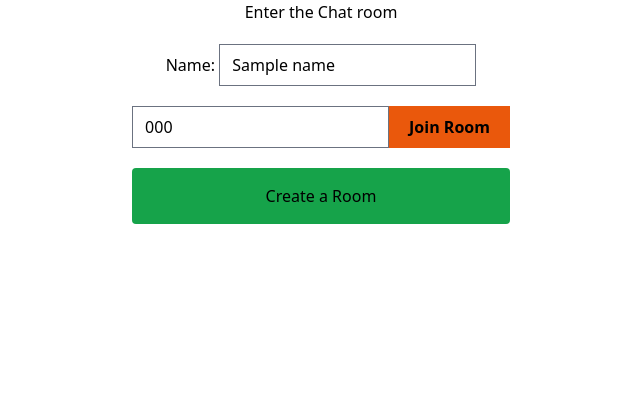
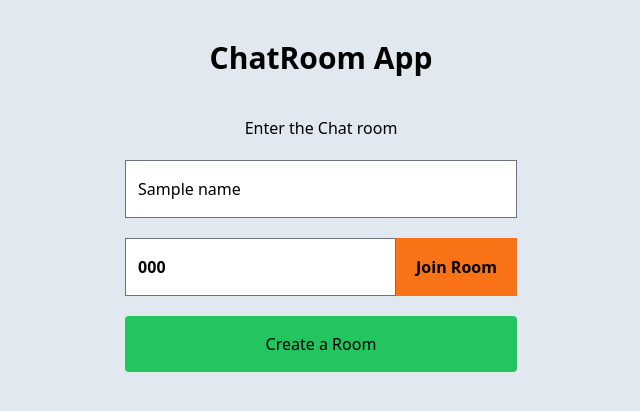
Before and after one commit to Zaker237/python-practices, a Flask app: template chatroom/templates/home.html in a window 1280 px wide. Shown: the top 411 px of the page, without its empty margins (319-959 px from the left). Run offline with Flask 2, Linux system fonts and the light colour scheme; the template is opened without the code that fills it: most values are stand-ins (such as "Sample title", 1, 10 or a date in 2020); some libraries are stand-ins or nearby versions.

Commit message:
Design of the base template and the home template

```diff
--- a/chatroom/templates/base.html
+++ b/chatroom/templates/base.html
@@ -23,10 +23,21 @@
         crossorigin="anonymous"
     ></script>
 </head>
-<body>
-    <div class="flex items-center justify-center w-full h-full">
-        {% block content %}
-        {% endblock %}
+<body class="bg-slate-200">
+    <div class="flex flex-col">
+      <div>
+        <div class="flex items-center justify-center my-10 o-5">
+          <p class="text-3xl font-semibold">
+            ChatRoom App
+          </p>
+        </div>
+      </div>
+      <div>
+        <div class="flex items-center justify-center w-full h-full">
+          {% block content %}
+          {% endblock %}
+        </div>
+      </div>
     </div>
 </body>
 </html>
--- a/chatroom/templates/home.html
+++ b/chatroom/templates/home.html
@@ -5,20 +5,31 @@
     method="POST"
 >
     <h3>Enter the Chat room</h3>
-    <div>
-        <label for="name">Name:</label>
-        <input type="text" name="name" placeholder="Pick a name!" value="{{name}}"/>
+    <div class="flex w-full">
+        <input
+            class="w-full py-4"
+            type="text"
+            name="name"
+            placeholder="Pick a name!"
+            value="{{name}}"
+        />
     </div>
     <div class="flex flex-row w-full">
-        <input type="text" name="code" placeholder="Room Code" value="{{code}}"/>
+        <input
+            class="font-bold py-4"
+            type="text"
+            name="code"
+            placeholder="Room Code"
+            value="{{code}}"
+        />
         <button
-            class="font-bold bg-orange-600 px-5"
+            class="font-bold bg-orange-500 px-5 hover:bg-orange-600"
             type="submit"
             name="join"
         >Join Room</button>
     </div>
     <button
-        class="py-4 bg-green-600 w-full rounded"
+        class="py-4 bg-green-500 w-full rounded hover:bg-green-600"
         type="submit"
         name="create"
     >Create a Room</button>
```
